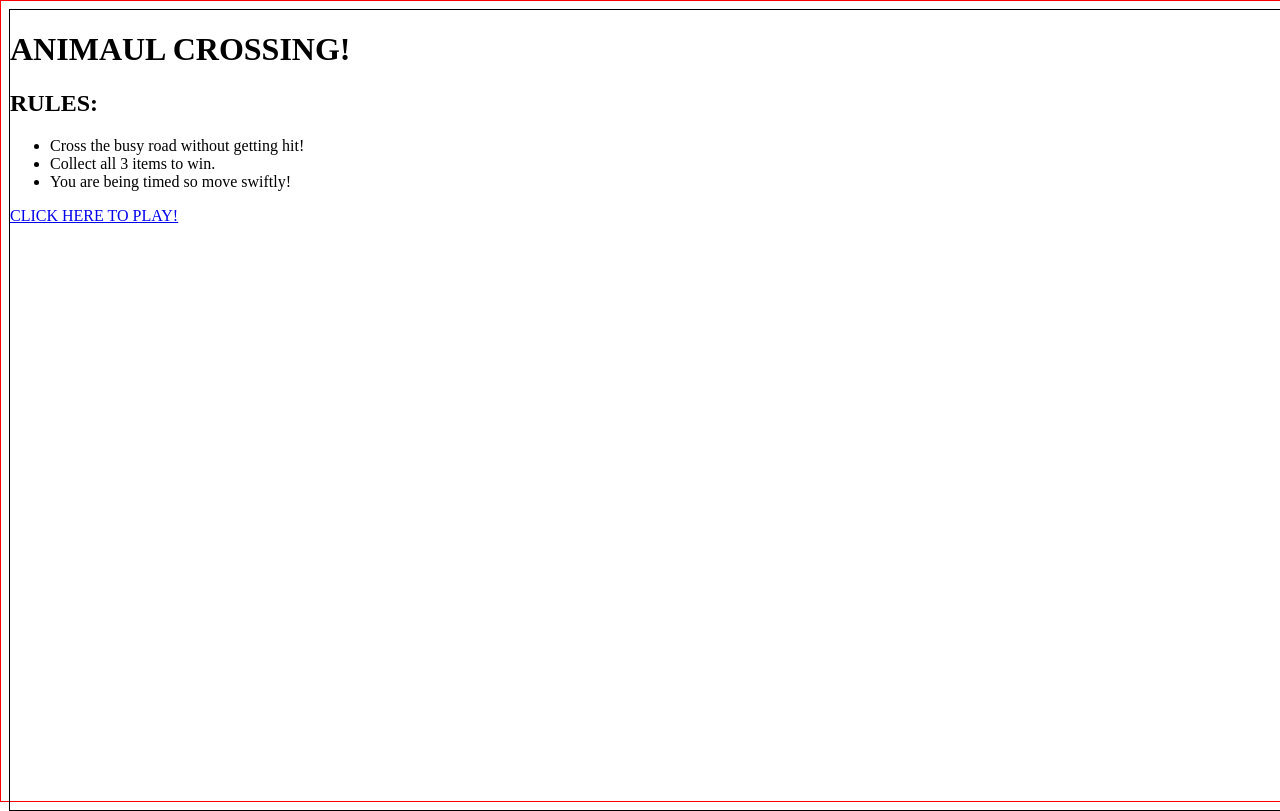
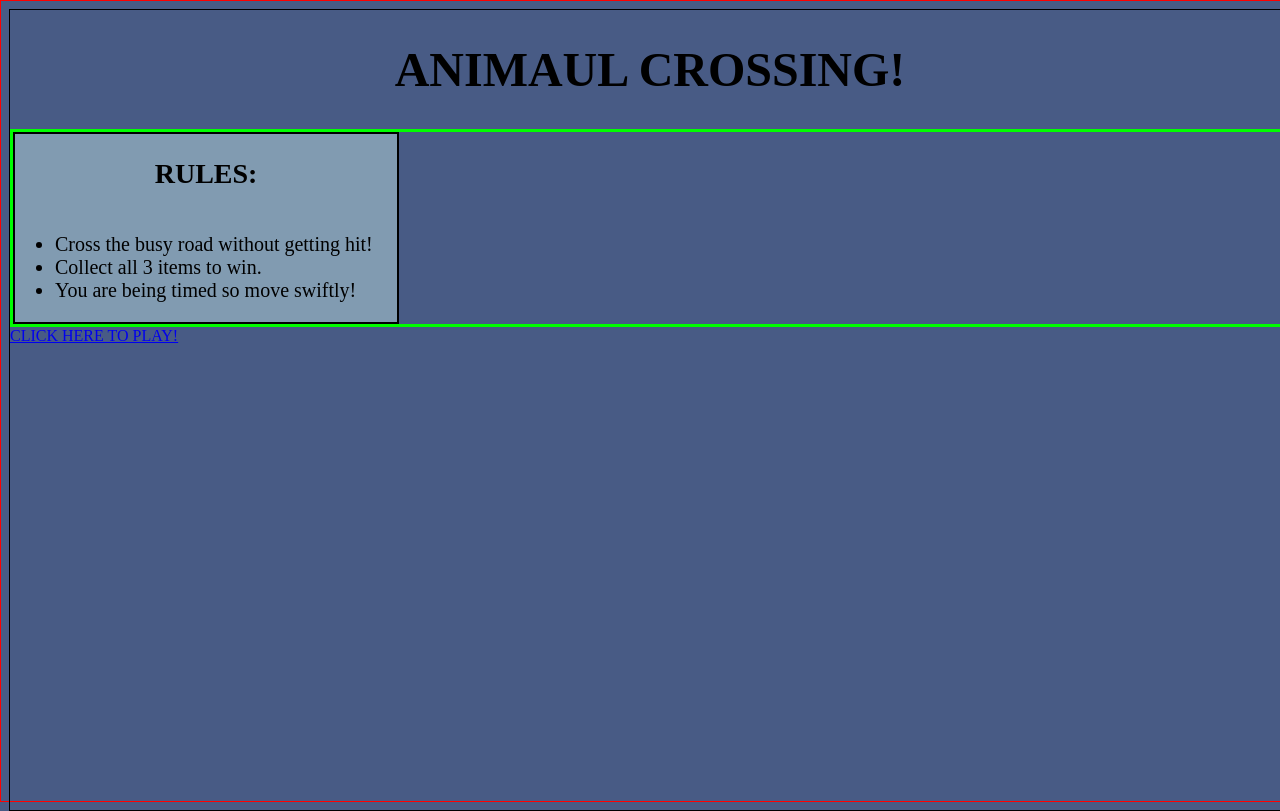
Before and after one commit to AmandaB43/AC-Game, a plain HTML site: page index.html in a window 1280 px wide. Drawn offline with Linux system fonts and the light colour scheme.

Commit message:
Made some css

```diff
--- a/index.html
+++ b/index.html
@@ -9,14 +9,24 @@
 </head>
 
 <body>
+ <div id = "title">
   <h1>ANIMAUL CROSSING!</h1>
+</div>
+
+<div class="container">
+<div id = "rules">
   <h2>RULES:</h2>
-<ul>
-  <li>Cross the busy road without getting hit!</li>
-  <li>Collect all 3 items to win. </li>
-  <li>You are being timed so move swiftly!</li>
-</ul>
+    <ul>
+      <li>Cross the busy road without getting hit!</li>
+      <li>Collect all 3 items to win. </li>
+      <li>You are being timed so move swiftly!</li>
+    </ul>
+</div>
+</div>
+
+<div id = "link">
   <a href = "./game.html"> CLICK HERE TO PLAY!
+</div>
   <script src="script.js"></script>
 
  <!--
--- a/style.css
+++ b/style.css
@@ -3,6 +3,40 @@ html, body {
     height: 100%;
     width: 100%;
   }
-  #first{
+  #first {
     border: 1px solid red;
+    background-color: #485B85;
+
   }
+  #rules {
+    background-color: #819BB1;
+    display: flex;
+    border-style: ridge;
+    width: 30%;
+    height: 30%;
+    flex-direction: column;;
+    justify-content: center;
+  border-radius: 30,30,60,30;
+  border: 2px solid black;
+  justify-items: center;
+ }
+.container{
+  display: flex;
+  flex-direction: column;
+  justify-items: center;
+  border: 3px solid lime;
+}
+  h1{
+    font-family: 'Upheaval TT (BRK)';
+    font-size: 48px;
+    text-align: center;
+  }
+  h2{
+    font-size: 28px;
+    text-align: center;
+   font-family: 'Upheaval TT (BRK)';
+  }
+  ul{
+    font-size: 20px;
+    font-family: 'Upheaval TT (BRK)';
+  }
```
Also changed, not shown: game.html (+3 -0 lines).
